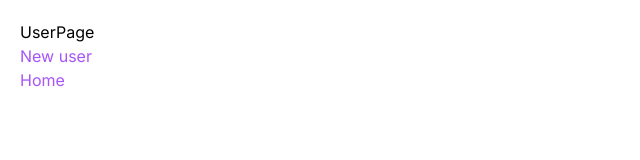
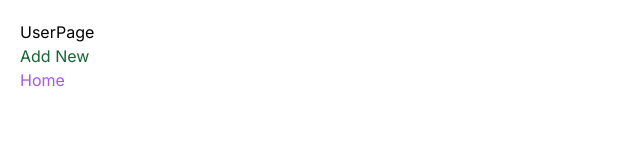
Before and after one commit to BehzadAminiPour/Practice, a Next.js app: page /users in a window 1280 px wide. Shown: the top 160 px of the page, without its empty margins (0-640 px from the left). Built offline with nearby package versions, Linux system fonts and the light colour scheme.

Commit message:
Using "use client"

```diff
--- /dev/null
+++ b/app/components/AddNewUser.tsx
@@ -0,0 +1,17 @@
+"use client";
+// interface Props {
+//   text: string;
+// }
+
+const AddNewUser = ({ text }: { text: string }) => {
+  return (
+    <button
+      onClick={() => console.log("Clicked")}
+      className="text-green-800 block"
+    >
+      {text}
+    </button>
+  );
+};
+
+export default AddNewUser;
--- a/app/users/page.tsx
+++ b/app/users/page.tsx
@@ -1,12 +1,11 @@
 import Link from "next/link";
+import AddNewUser from "../components/AddNewUser";
 
 const UserPage = () => {
   return (
     <div>
       <h2>UserPage</h2>
-      <Link className="text-purple-500 block" href="/">
-        New user
-      </Link>
+      <AddNewUser text="Add New" />
       <Link className="text-purple-500" href="/">
         Home
       </Link>
```
